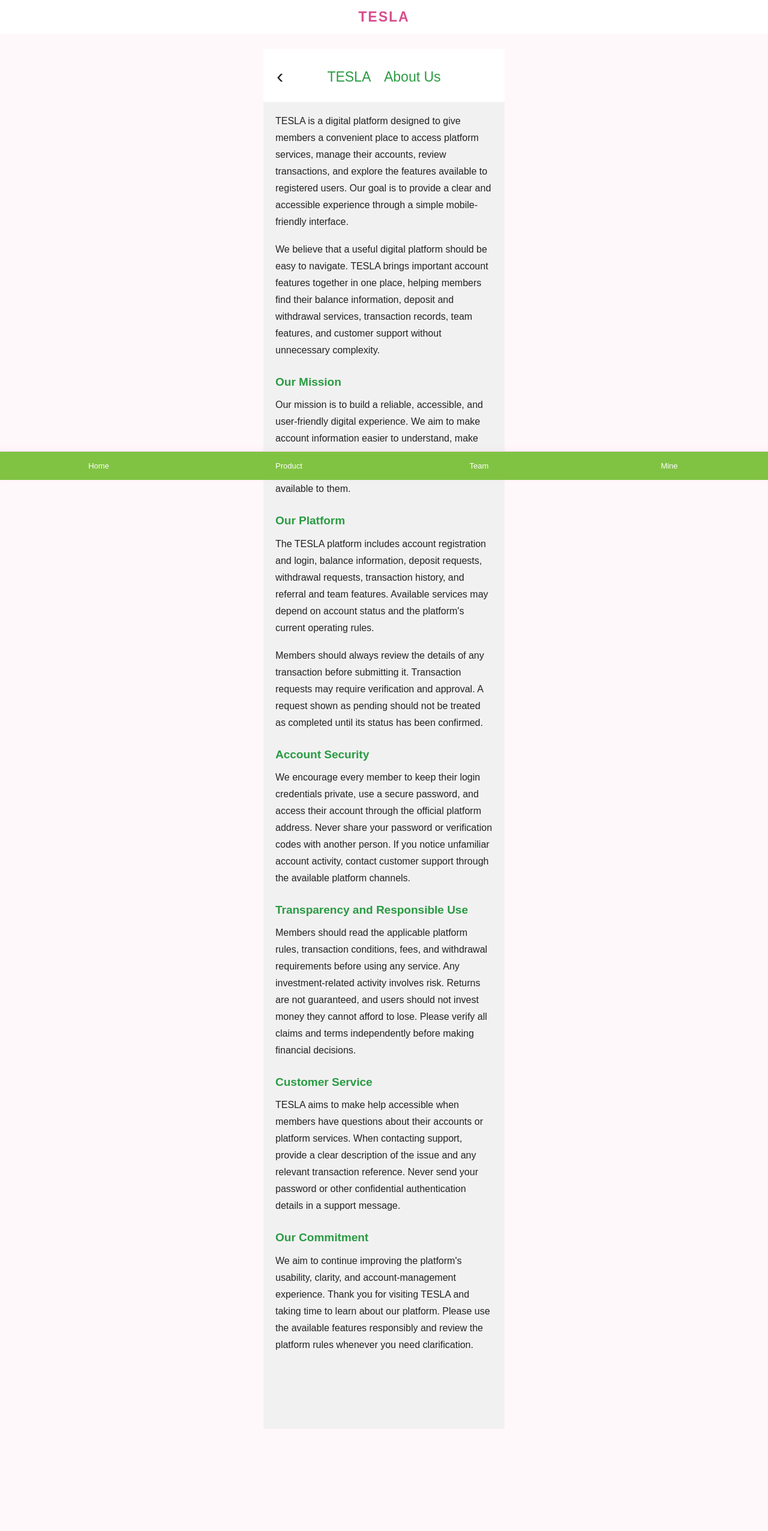
After one commit to forextry298-del/TESLA, a Flask app: page /about in a window 1280 px wide. The commit adds this page. Shown: the whole page at 60% size. Run offline with Flask 3, Linux system fonts and the light colour scheme; the visitor is signed in with stand-in values (Sample User, id 1).

Commit message:
Add TESLA About Us page

```diff
--- a/app.py
+++ b/app.py
@@ -182,6 +182,12 @@ def invite():
 @login_required
 def my_team():
     return redirect(url_for("team"))
+
+
+@app.route("/about")
+@login_required
+def about_us():
+    return render_template("about.html")
 
 @app.route("/profile")
 @login_required
--- /dev/null
+++ b/templates/about.html
@@ -0,0 +1,40 @@
+{% extends "base.html" %}
+{% block title %}About Us | TESLA{% endblock %}
+{% block content %}
+<style>
+.about-page{font-family:Arial,sans-serif;background:#f1f1f1;min-height:100vh;color:#222;padding-bottom:90px}
+.about-head{height:88px;background:#fff;display:flex;align-items:center;justify-content:center;position:relative;color:#299b42;font-size:23px}
+.about-head a{position:absolute;left:22px;color:#222;text-decoration:none;font-size:34px}
+.about-body{padding:18px 20px;font-size:16px;line-height:1.75}
+.about-body p{margin:0 0 18px}
+.about-body h3{color:#299b42;font-size:19px;margin:22px 0 8px}
+</style>
+<div class="about-page">
+<header class="about-head"><a href="{{ url_for('profile') }}">‹</a><span>TESLA　About Us</span></header>
+<article class="about-body">
+<p>TESLA is a digital platform designed to give members a convenient place to access platform services, manage their accounts, review transactions, and explore the features available to registered users. Our goal is to provide a clear and accessible experience through a simple mobile-friendly interface.</p>
+
+<p>We believe that a useful digital platform should be easy to navigate. TESLA brings important account features together in one place, helping members find their balance information, deposit and withdrawal services, transaction records, team features, and customer support without unnecessary complexity.</p>
+
+<h3>Our Mission</h3>
+<p>Our mission is to build a reliable, accessible, and user-friendly digital experience. We aim to make account information easier to understand, make platform navigation straightforward, and provide members with clear access to the services available to them.</p>
+
+<h3>Our Platform</h3>
+<p>The TESLA platform includes account registration and login, balance information, deposit requests, withdrawal requests, transaction history, and referral and team features. Available services may depend on account status and the platform's current operating rules.</p>
+
+<p>Members should always review the details of any transaction before submitting it. Transaction requests may require verification and approval. A request shown as pending should not be treated as completed until its status has been confirmed.</p>
+
+<h3>Account Security</h3>
+<p>We encourage every member to keep their login credentials private, use a secure password, and access their account through the official platform address. Never share your password or verification codes with another person. If you notice unfamiliar account activity, contact customer support through the available platform channels.</p>
+
+<h3>Transparency and Responsible Use</h3>
+<p>Members should read the applicable platform rules, transaction conditions, fees, and withdrawal requirements before using any service. Any investment-related activity involves risk. Returns are not guaranteed, and users should not invest money they cannot afford to lose. Please verify all claims and terms independently before making financial decisions.</p>
+
+<h3>Customer Service</h3>
+<p>TESLA aims to make help accessible when members have questions about their accounts or platform services. When contacting support, provide a clear description of the issue and any relevant transaction reference. Never send your password or other confidential authentication details in a support message.</p>
+
+<h3>Our Commitment</h3>
+<p>We aim to continue improving the platform's usability, clarity, and account-management experience. Thank you for visiting TESLA and taking time to learn about our platform. Please use the available features responsibly and review the platform rules whenever you need clarification.</p>
+</article>
+</div>
+{% endblock %}
```
Also changed, not shown: templates/profile.html (+1 -1 lines).
